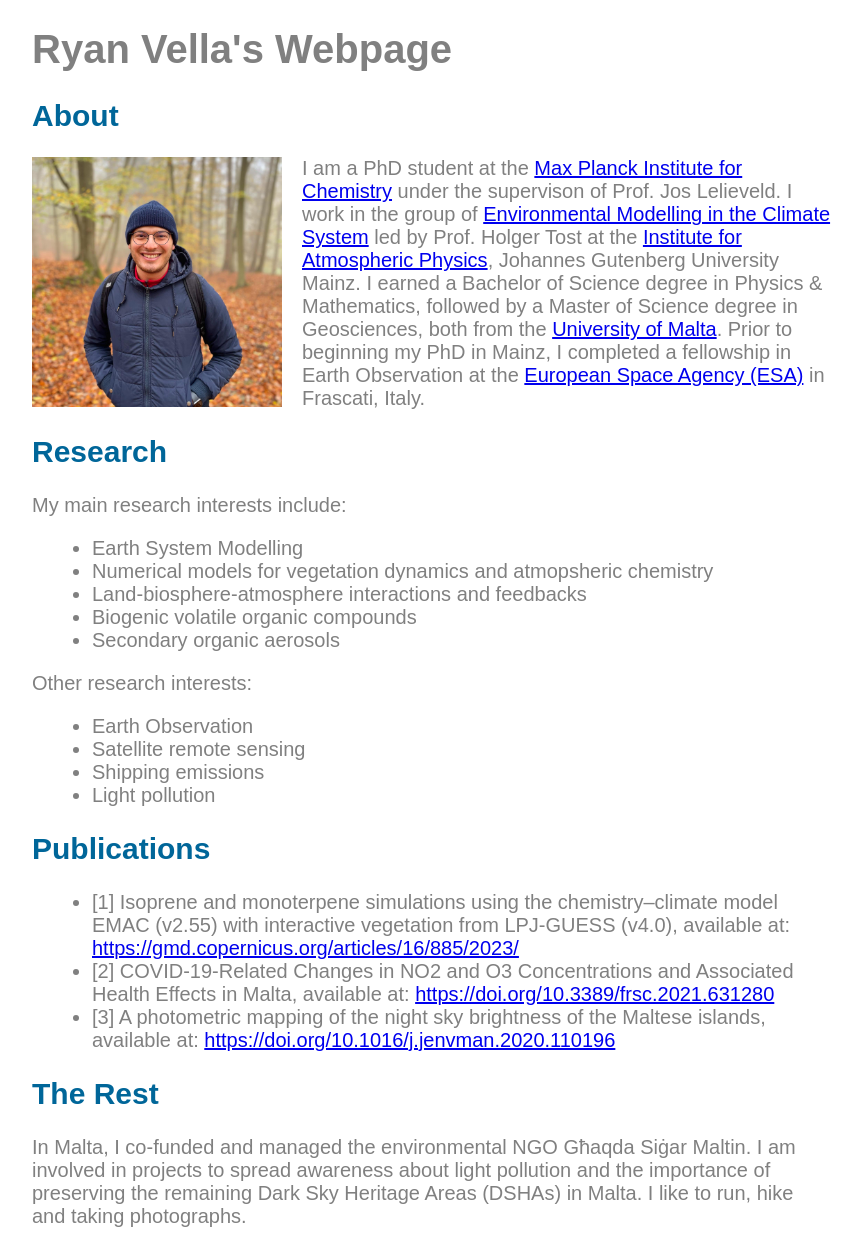
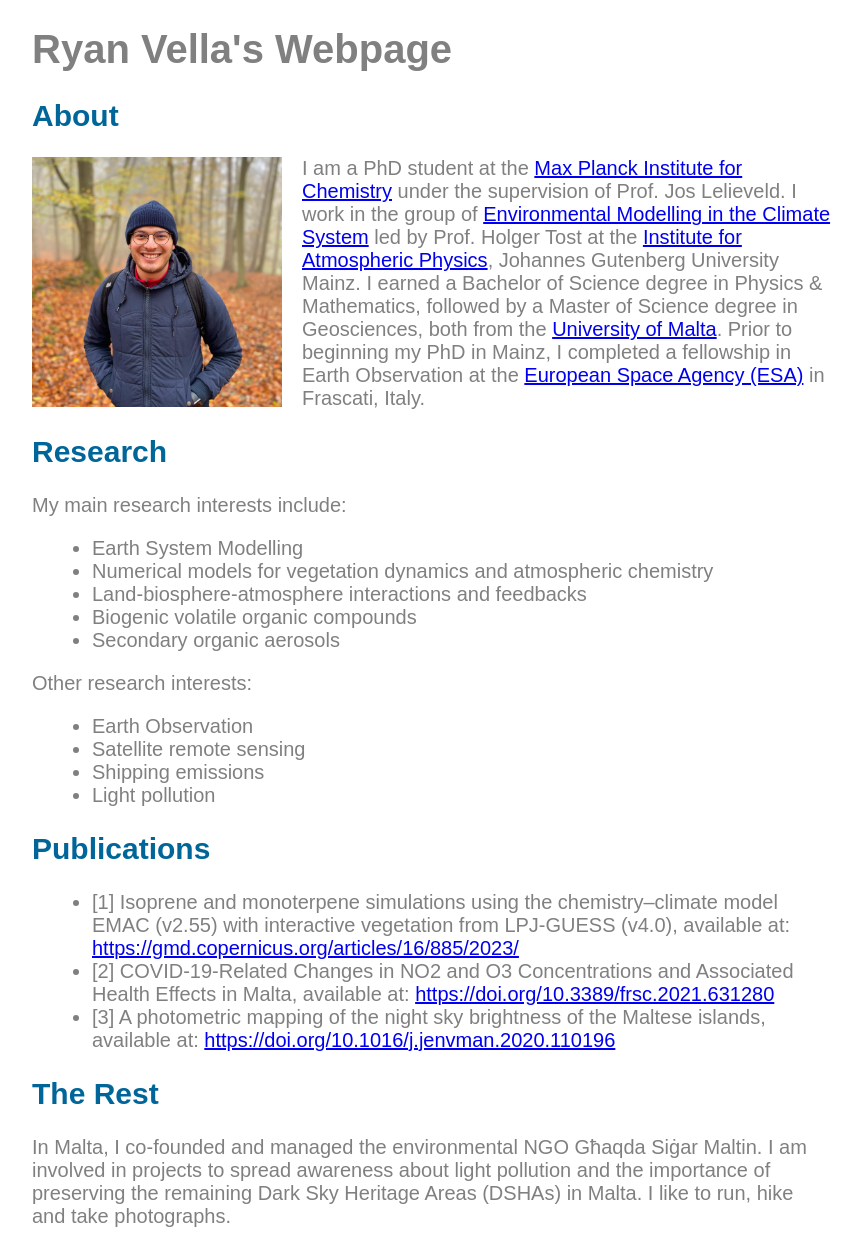
Before and after one commit to ryanvella9/ryanvella.github.io, a plain HTML site: page index.html in a window 1280 px wide. Shown: the whole page, without its empty margins (208-1070 px from the left). Drawn offline with Linux system fonts and the light colour scheme.

Commit message:
Update index.html

```diff
--- a/index.html
+++ b/index.html
@@ -34,7 +34,7 @@
     <h2><a name="about">About</a></h2>
     <div id="about">
       <img src="ryan_pic.jpg" alt="About Picture">
-      <p>I am a PhD student at the <a href="https://www.mpic.de/2285/en">Max Planck Institute for Chemistry</a> under the supervison of Prof. Jos Lelieveld. I work in the group of <a href="https://envmodel.ipa.uni-mainz.de/">Environmental Modelling in the Climate System</a> led by Prof. Holger Tost at the <a href="https://www.blogs.uni-mainz.de/fb08-ipa-en/">Institute for Atmospheric Physics</a>, Johannes Gutenberg University Mainz. I earned a Bachelor of Science degree in Physics & Mathematics, followed by a Master of Science degree in Geosciences, both from the <a href="https://www.um.edu.mt/">University of Malta</a>. Prior to beginning my PhD in Mainz, I completed a fellowship in Earth Observation at the <a href="https://www.esa.int/">European Space Agency (ESA)</a> in Frascati, Italy.</p>
+      <p>I am a PhD student at the <a href="https://www.mpic.de/2285/en">Max Planck Institute for Chemistry</a> under the supervision of Prof. Jos Lelieveld. I work in the group of <a href="https://envmodel.ipa.uni-mainz.de/">Environmental Modelling in the Climate System</a> led by Prof. Holger Tost at the <a href="https://www.blogs.uni-mainz.de/fb08-ipa-en/">Institute for Atmospheric Physics</a>, Johannes Gutenberg University Mainz. I earned a Bachelor of Science degree in Physics & Mathematics, followed by a Master of Science degree in Geosciences, both from the <a href="https://www.um.edu.mt/">University of Malta</a>. Prior to beginning my PhD in Mainz, I completed a fellowship in Earth Observation at the <a href="https://www.esa.int/">European Space Agency (ESA)</a> in Frascati, Italy.</p>
       <ul>
       </ul>
     </div>
@@ -43,7 +43,7 @@
       <p>My main research interests include:  </p>
       <ul>
         <li>Earth System Modelling</li>
-        <li>Numerical models for vegetation dynamics and atmopsheric chemistry</li>
+        <li>Numerical models for vegetation dynamics and atmospheric chemistry</li>
         <li>Land-biosphere-atmosphere interactions and feedbacks</li>
         <li>Biogenic volatile organic compounds</li>
         <li>Secondary organic aerosols</li>
@@ -66,7 +66,7 @@
     </div>
     <h2>The Rest</h2>
     <div>
-      <p>In Malta, I co-funded and managed the environmental NGO Għaqda Siġar Maltin. I am involved in projects to spread awareness about light pollution and the importance of preserving the remaining Dark Sky Heritage Areas (DSHAs) in Malta. I like to run, hike and taking photographs. </p>
+      <p>In Malta, I co-founded and managed the environmental NGO Għaqda Siġar Maltin. I am involved in projects to spread awareness about light pollution and the importance of preserving the remaining Dark Sky Heritage Areas (DSHAs) in Malta. I like to run, hike and take photographs. </p>
     </div>
   </body>
 </html>
```
